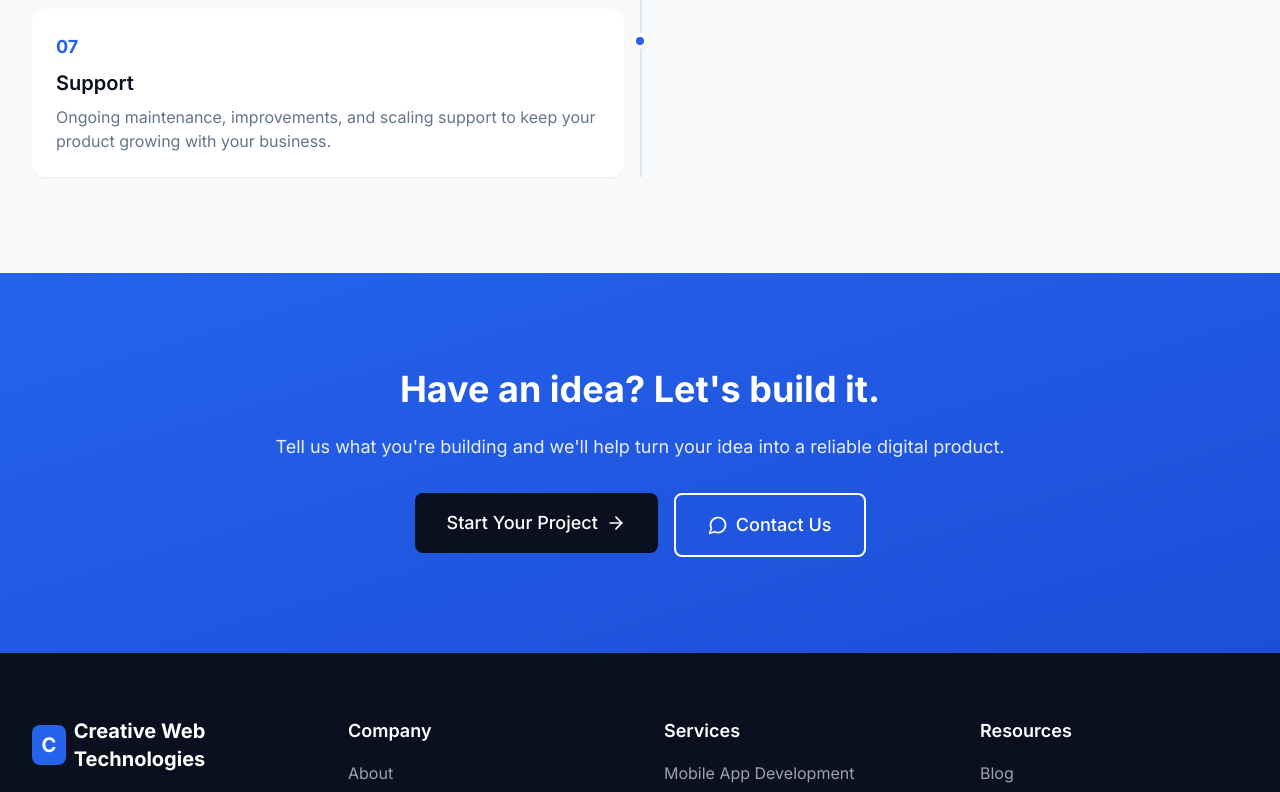
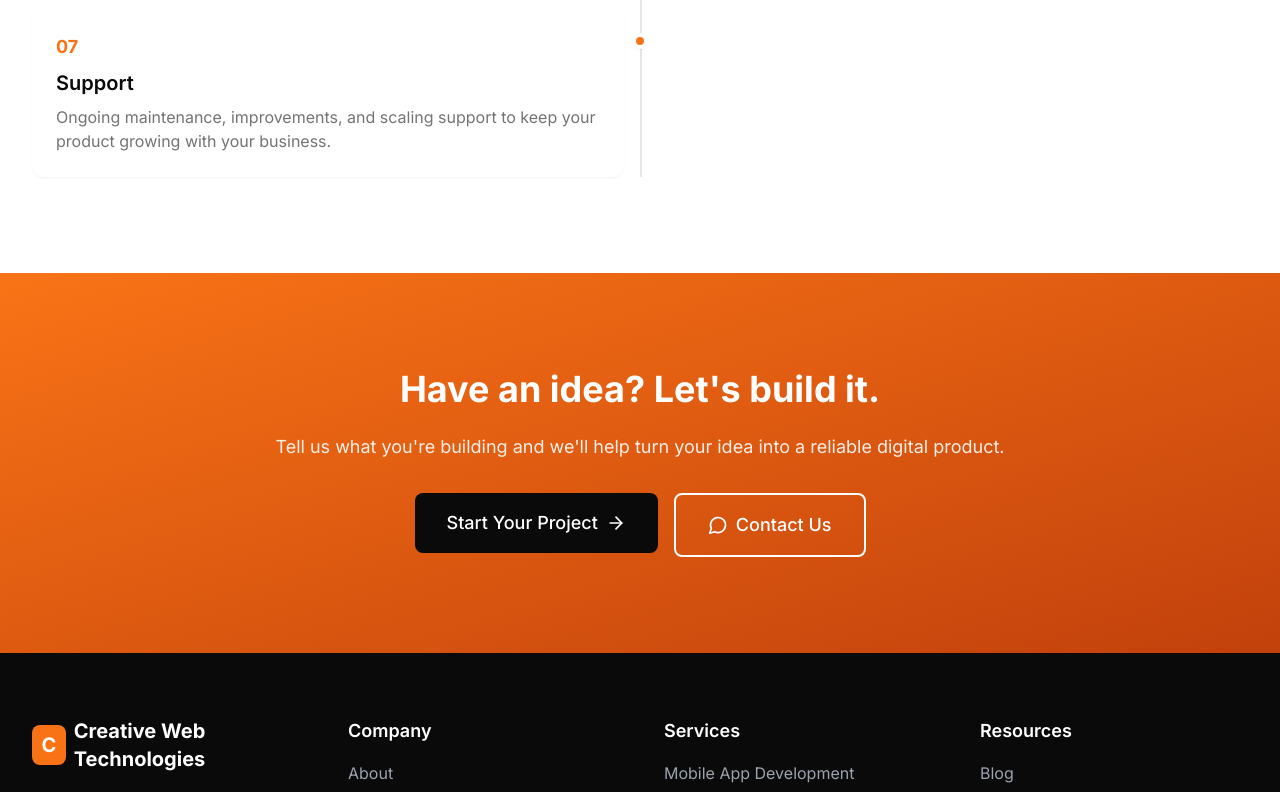
Before and after one commit to creativewebtechh/creativewebtechnologies, a React (Vite) app: page / in a window 1280 px wide. Shown: the part 5782-6574 px from the top of the page. Built offline with nearby package versions, Linux system fonts and the light colour scheme.

Commit message:
Update tailwind.config.js

```diff
--- a/tailwind.config.js
+++ b/tailwind.config.js
@@ -8,65 +8,65 @@ export default {
     extend: {
       colors: {
         primary: {
-          DEFAULT: '#0B1020',
-          50: '#E8EAF0',
-          100: '#C5C9D9',
-          200: '#9EA5BE',
-          300: '#7781A3',
-          400: '#596690',
-          500: '#3B4B7D',
-          600: '#354475',
-          700: '#2D3B6B',
-          800: '#263262',
-          900: '#1A2251',
-          950: '#0B1020',
+          DEFAULT: '#0A0A0A',
+          50: '#F5F5F5',
+          100: '#E5E5E5',
+          200: '#D4D4D4',
+          300: '#A3A3A3',
+          400: '#737373',
+          500: '#525252',
+          600: '#404040',
+          700: '#262626',
+          800: '#171717',
+          900: '#0A0A0A',
+          950: '#000000',
         },
         accent: {
-          DEFAULT: '#2563EB',
-          50: '#EFF6FF',
-          100: '#DBEAFE',
-          200: '#BFDBFE',
-          300: '#93C5FD',
-          400: '#60A5FA',
-          500: '#3B82F6',
-          600: '#2563EB',
-          700: '#1D4ED8',
-          800: '#1E40AF',
-          900: '#1E3A8A',
-          950: '#172554',
+          DEFAULT: '#F97316',
+          50: '#FFF7ED',
+          100: '#FFEDD5',
+          200: '#FED7AA',
+          300: '#FDBA74',
+          400: '#FB923C',
+          500: '#F97316',
+          600: '#EA580C',
+          700: '#C2410C',
+          800: '#9A3412',
+          900: '#7C2D12',
+          950: '#431407',
         },
         violet: {
-          DEFAULT: '#7C3AED',
-          50: '#F5F3FF',
-          100: '#EDE9FE',
-          200: '#DDD6FE',
-          300: '#C4B5FD',
-          400: '#A78BFA',
-          500: '#8B5CF6',
-          600: '#7C3AED',
-          700: '#6D28D9',
-          800: '#5B21B6',
-          900: '#4C1D95',
-          950: '#2E1065',
+          DEFAULT: '#B45309',
+          50: '#FFFBEB',
+          100: '#FEF3C7',
+          200: '#FDE68A',
+          300: '#FCD34D',
+          400: '#FBBF24',
+          500: '#F59E0B',
+          600: '#D97706',
+          700: '#B45309',
+          800: '#92400E',
+          900: '#78350F',
+          950: '#451A03',
         },
         cyan: {
-          DEFAULT: '#06B6D4',
-          50: '#ECFEFF',
-          100: '#CFFAFE',
-          200: '#A5F3FC',
-          300: '#67E8F9',
-          400: '#22D3EE',
-          500: '#06B6D4',
-          600: '#0891B2',
-          700: '#0E7490',
-          800: '#155E75',
-          900: '#164E63',
-          950: '#083344',
+          DEFAULT: '#171717',
+          50: '#FAFAFA',
+          100: '#F5F5F5',
+          200: '#E5E5E5',
+          300: '#D4D4D4',
+          400: '#A3A3A3',
+          500: '#737373',
+          600: '#525252',
+          700: '#404040',
+          800: '#262626',
+          900: '#171717',
+          950: '#0A0A0A',
         },
-        light: '#F8FAFC',
-        dark: '#0F172A',
-        muted: '#64748B',
-        border: '#E2E8F0',
+        light: '#FFFFFF',
+        dark: '#000000',
+        muted: '#737373',
+        border: '#E5E5E5',
       },
       fontFamily: {
         sans: ['Inter', 'system-ui', '-apple-system', 'sans-serif'],
```
